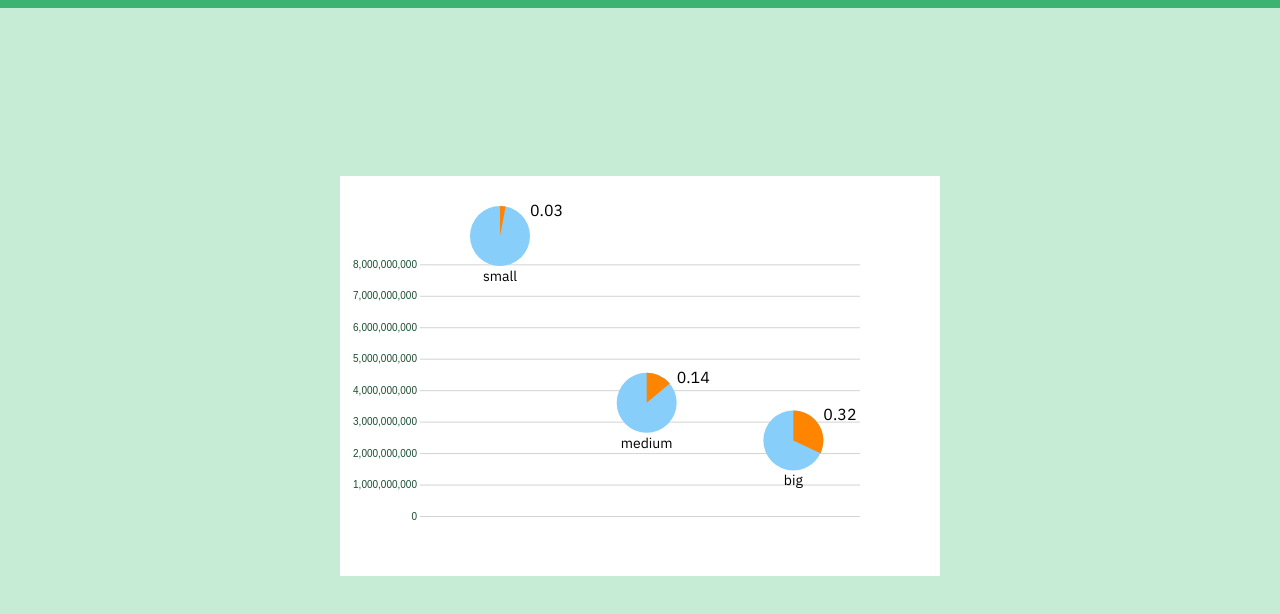
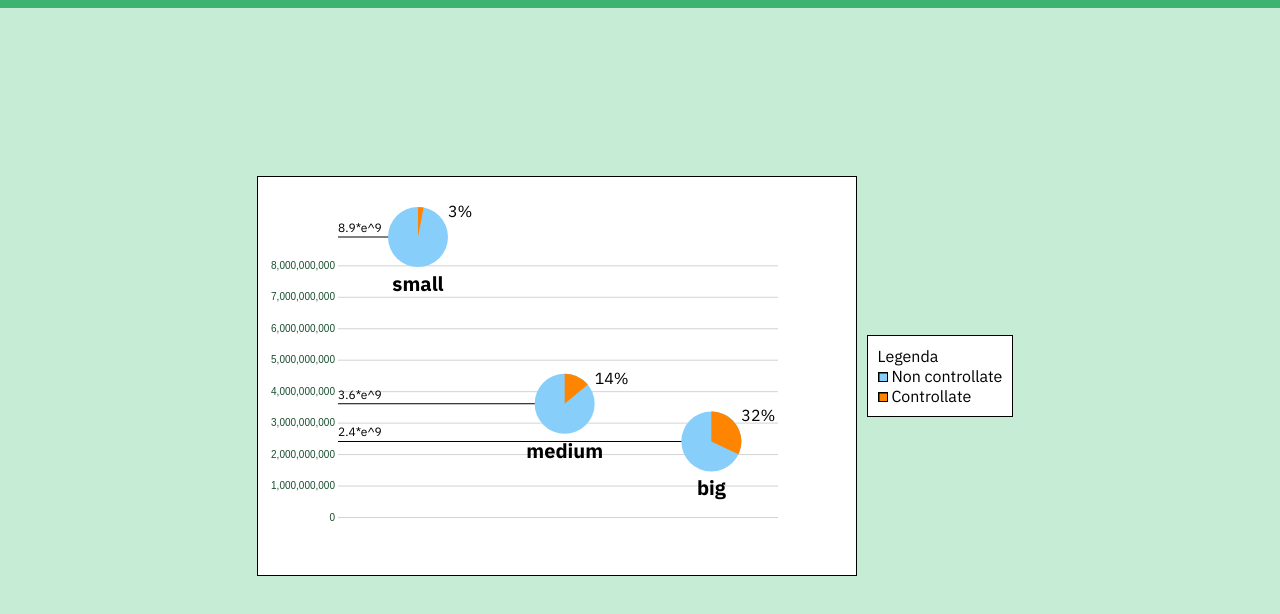
Before and after one commit to AlbertoMarcato/D3_esercizio, a plain HTML site: page code/index.html in a window 1280 px wide. Shown: the part 56-670 px from the top of the page. Drawn offline with nearby package versions, Linux system fonts and the light colour scheme.

Commit message:
Modifiche

```diff
--- a/code/index.html
+++ b/code/index.html
@@ -3,7 +3,7 @@
 <head>
 	<meta charset='utf-8'>
 	<meta name='viewport' content='width=device-width, initial-scale=1'>
-	<title>Esercizio banco2</title>
+	<title>Esercizio banco 2</title>
 	<!-- loading fonts -->
 	<link rel='preconnect' href='https://fonts.googleapis.com'>
 	<link rel='preconnect' href='https://fonts.gstatic.com' crossorigin>
@@ -18,6 +18,20 @@
 	</header>
 	<main>
 		<svg id='chart' width='600' height='400'></svg>
+		<div id='legenda'>
+			<legend>Legenda</legend>
+
+			<svg id="quadrato-1" width="10" height="10">
+				<rect width="10" height="10" stroke="black" stroke-width="1" fill="#87CEFA"/>
+			</svg>
+			<label for="quadrato-1">Non controllate</label><br>
+
+			<svg id="quadrato-2" width="10" height="10">
+				<rect width="10" height="10" stroke="black" stroke-width="1" fill="#FF8400"/>
+			</svg>
+			<label for="quadrato-2">Controllate</label><br>
+
+		</div>
 	</main>
 	<!-- loading the script -->
 	<script type='text/javascript' src='dataset.js'></script>
--- a/code/script.js
+++ b/code/script.js
@@ -98,6 +98,20 @@ const pies = svg
 		.attr('class', 'stringa')
 		.attr('transform',(d,i) => `translate(${xScale(i)}, ${yScale(d.evasion)})`)
 
+const lines =pies
+	.append('line')
+		.attr('x1',(d,i) => -xScale(i)+wpadding)
+		.attr('y1', 0)
+		.attr('x2', wpadding)
+		.attr('y2', 0)
+		.style("stroke",'black')
+		.style('width', 2)
+
+const textsEva = pies
+		.append('text')
+		.text(function(d){ return d.evasion/1000000000 + '*e^9'})
+		.style('font-size', "12px")
+		.attr("transform",(d,i) => `translate(${ -xScale(i)+wpadding}, -5)`)
 
 const circles = pies
  	.append('circle')
@@ -115,14 +129,16 @@ const arcs = pies
 const textsType = pies
 	.append('text')
 	.text(function(d){ return d.companyType})
-	.attr("transform", `translate(${wpadding}, ${1.5 * pieRadius})`)
+	.attr("transform", `translate(${wpadding}, ${1.8 * pieRadius})`)
 	.style("text-anchor", "middle")
-	.style("font-size", 14)
+	.style("font-size", "20px")
+	.style('font-weight','600')
 
 const textsPerc = pies
 	.append('text')
-	.text(function(d){ return d.percControlled})
-	.attr("transform", `translate(${ pieRadius+ wpadding}, -20)`)
+		.text(function(d){ return Math.round(d.percControlled*100) + '%'})
+		.attr("transform", `translate(${ pieRadius+ wpadding}, -20)`)
+
 
 
 console.log(describeArc((wpadding + xScale(0)),yScale(data[0].evasion), pieRadius, 0, (data[0].percControlled * 360)))
--- a/code/style.css
+++ b/code/style.css
@@ -38,4 +38,12 @@ main {
 
 svg {
 	background-color: #FFF;
+	border: 1px solid #000;
 }
+
+#legenda {
+	background-color: #FFF;
+	border: 1px solid #000;
+	padding:10px;
+	margin:10px;
+}
```
